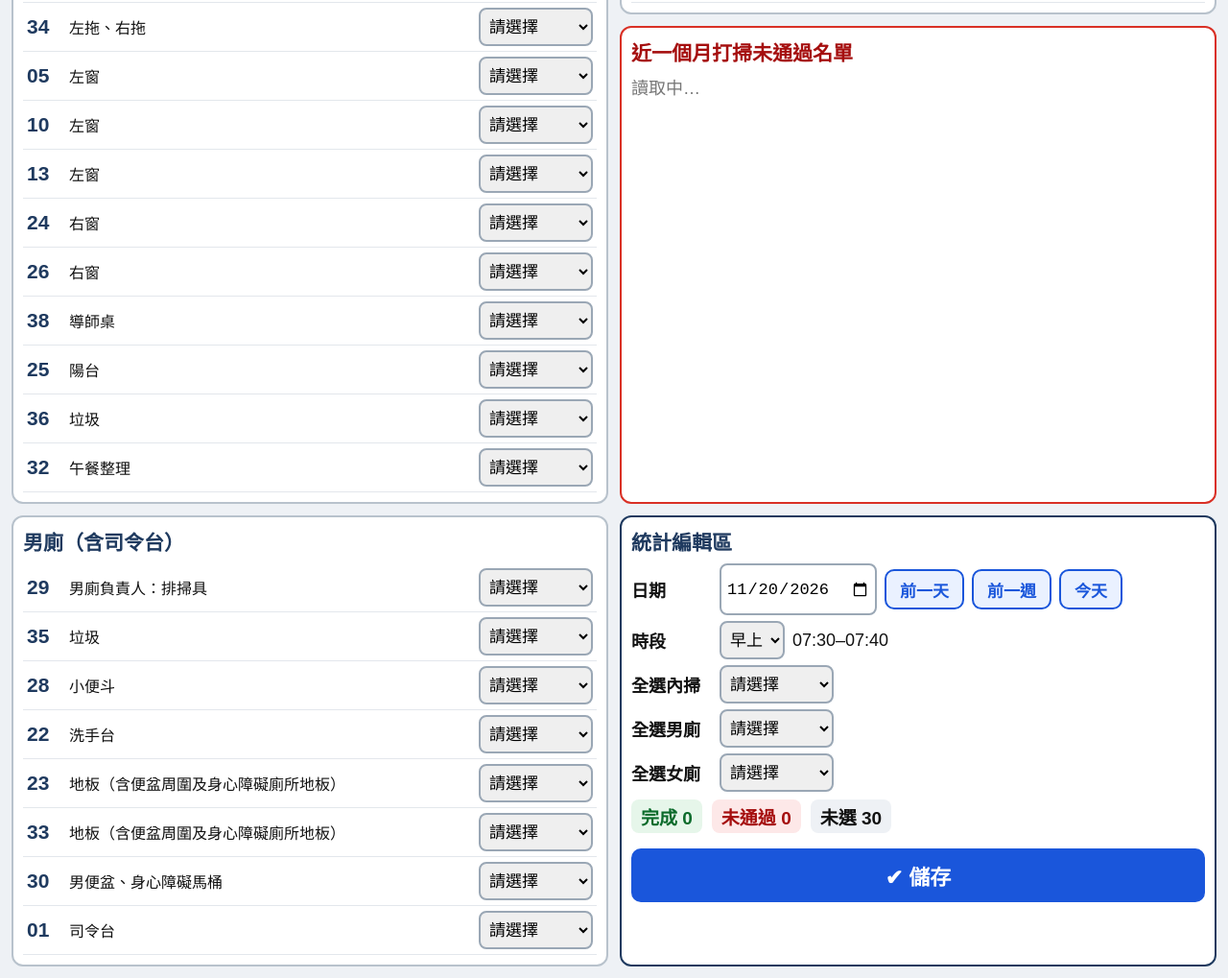
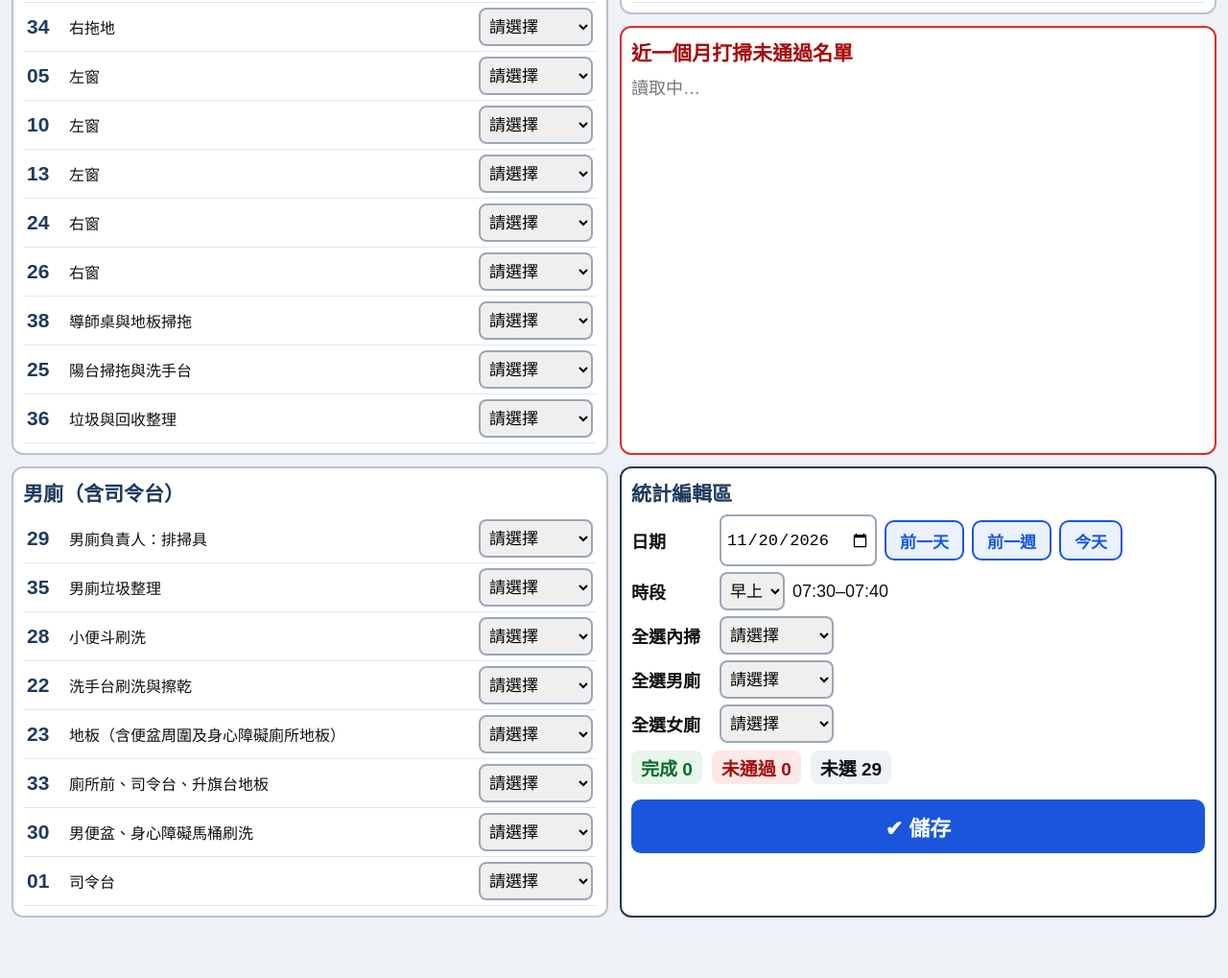
Before and after one commit to smarttmac-debug/smarttmac-debug.github.io, a plain HTML site: page cleaning-709/index.html in a window 1280 px wide. Shown: the part 420-1439 px from the top of the page at 96% size. After the commit the page ends 1388 px from the top, so only its background shows below. Drawn offline with Linux system fonts and the light colour scheme; no server answers.

Commit message:
cleaning-709: 更新15項工作名稱與32號僅中午時段顯示

```diff
--- a/cleaning-709/index.html
+++ b/cleaning-709/index.html
@@ -42,21 +42,23 @@ button{font-size:17px;font-weight:700;min-height:42px;padding:0 14px;border-radi
 <script>
 var API='https://script.google.com/macros/s/AKfycbywQvfNKWqSi5ZpAnwFmTw00T40NidyTA86j6p6bF6QxrR6rMJ1UJ5XWUte7TCQSWwR/exec';
 var TIMES={'早上':'07:30–07:40','中午':'12:15–12:30','下午':'14:50–15:05'};
-var R={in:[['11','內掃負責人：排掃具'],['21','講台、黑板'],['27','講台、黑板'],['03','左掃、右掃'],['04','左掃、右掃'],['31','左拖、右拖'],['34','左拖、右拖'],['05','左窗'],['10','左窗'],['13','左窗'],['24','右窗'],['26','右窗'],['38','導師桌'],['25','陽台'],['36','垃圾'],['32','午餐整理']],
-fe:[['08','女廁負責人：排掃具'],['12','垃圾'],['09','廁所'],['02','洗手台'],['06','地板（含便盆周圍地板）'],['07','地板（含便盆周圍地板）']],
-ma:[['29','男廁負責人：排掃具'],['35','垃圾'],['28','小便斗'],['22','洗手台'],['23','地板（含便盆周圍及身心障礙廁所地板）'],['33','地板（含便盆周圍及身心障礙廁所地板）'],['30','男便盆、身心障礙馬桶'],['01','司令台']]};
+var R={in:[['11','內掃負責人：排掃具'],['21','講台、黑板'],['27','講台、黑板'],['03','左掃地'],['04','右掃地'],['31','左拖地'],['34','右拖地'],['05','左窗'],['10','左窗'],['13','左窗'],['24','右窗'],['26','右窗'],['38','導師桌與地板掃拖'],['25','陽台掃拖與洗手台'],['36','垃圾與回收整理'],['32','午餐整理','中午']],
+fe:[['08','女廁負責人：排掃具'],['12','女廁垃圾整理'],['09','女便盆刷洗'],['02','洗手台刷洗與擦乾'],['06','地板（含便盆周圍地板）'],['07','地板（含便盆周圍地板）']],
+ma:[['29','男廁負責人：排掃具'],['35','男廁垃圾整理'],['28','小便斗刷洗'],['22','洗手台刷洗與擦乾'],['23','地板（含便盆周圍及身心障礙廁所地板）'],['33','廁所前、司令台、升旗台地板'],['30','男便盆、身心障礙馬桶刷洗'],['01','司令台']]};
 function $(id){return document.getElementById(id)}
 function sessFor(h){return h<11?'早上':(h<14?'中午':'下午')}
 function tpeNow(){var d=new Date(Date.now()+8*3600e3);return {date:d.toISOString().slice(0,10),h:d.getUTCHours()}}
 function shift(ds,n){var d=new Date(ds+'T00:00:00Z');d.setUTCDate(d.getUTCDate()+n);return d.toISOString().slice(0,10)}
 function color(s){s.className=s.value==='打掃完成'?'ok':(s.value==='打掃未通過'?'ng':'')}
+function active(s){return !s.dataset.only||s.dataset.only===$('sess').value}
+function syncRows(){var se=$('sess').value;document.querySelectorAll('.row[data-only]').forEach(function(row){var show=row.dataset.only===se;row.style.display=show?'':'none';if(!show){var s=row.querySelector('select');s.value='';color(s);}})}
 function build(){Object.keys(R).forEach(function(k){var box=$('l_'+k);R[k].forEach(function(r){
- var d=document.createElement('div');d.className='row';
- d.innerHTML='<span class="seat">'+r[0]+'</span><span class="job">'+r[1]+'</span><select data-seat="'+r[0]+'" data-g="'+k+'"><option value="">請選擇</option><option>打掃完成</option><option>打掃未通過</option></select>';
+ var d=document.createElement('div');d.className='row';if(r[2])d.dataset.only=r[2];
+ d.innerHTML='<span class="seat">'+r[0]+'</span><span class="job">'+r[1]+'</span><select data-seat="'+r[0]+'" data-g="'+k+'"'+(r[2]?' data-only="'+r[2]+'"':'')+'><option value="">請選擇</option><option>打掃完成</option><option>打掃未通過</option></select>';
  box.appendChild(d);});});
  document.querySelectorAll('select[data-seat]').forEach(function(s){s.onchange=function(){color(s);count();dirty=true}});
  document.querySelectorAll('select[data-all]').forEach(function(a){a.onchange=function(){if(!a.value)return;
-  document.querySelectorAll('select[data-g="'+a.dataset.all+'"]').forEach(function(s){s.value=a.value;color(s)});a.value='';count();dirty=true}});}
+  document.querySelectorAll('select[data-g="'+a.dataset.all+'"]').forEach(function(s){if(!active(s))return;s.value=a.value;color(s)});a.value='';count();dirty=true}});}
 var dirty=false;
 function renderFail(list){var el=$('fl');if(!list)return;el.innerHTML='';
  if(!list.length){el.innerHTML='<span class="muted">近一個月無未通過紀錄</span>';return}
@@ -65,17 +67,17 @@ function renderFail(list){var el=$('fl');if(!list)return;el.innerHTML='';
   var b=document.createElement('span');b.className='c';b.textContent='累積'+x.count+'次';
   var c=document.createElement('span');c.className='dt';c.textContent=x.details.map(function(t){return t.text}).join('、');
   d.appendChild(a);d.appendChild(b);d.appendChild(c);el.appendChild(d)})}
-function count(){var a=0,b=0,c=0;document.querySelectorAll('select[data-seat]').forEach(function(s){if(s.value==='打掃完成')a++;else if(s.value==='打掃未通過')b++;else c++});$('n1').textContent=a;$('n2').textContent=b;$('n3').textContent=c}
+function count(){var a=0,b=0,c=0;document.querySelectorAll('select[data-seat]').forEach(function(s){if(!active(s))return;if(s.value==='打掃完成')a++;else if(s.value==='打掃未通過')b++;else c++});$('n1').textContent=a;$('n2').textContent=b;$('n3').textContent=c}
 function call(fn,args){return fetch(API,{method:'POST',redirect:'follow',credentials:'omit',headers:{'Content-Type':'text/plain;charset=utf-8'},body:JSON.stringify({fn:fn,args:args})}).then(function(r){return r.json()}).then(function(j){if(!j.ok)throw new Error(j.error||'錯誤');return j.result})}
 function hdr(){$('hdr').textContent=$('date').value+' '+$('sess').value;$('sessTime').textContent=TIMES[$('sess').value]}
-function load(){hdr();$('st').textContent='讀取中…';$('msg').textContent='';
+function load(){hdr();syncRows();$('st').textContent='讀取中…';$('msg').textContent='';
  document.querySelectorAll('select[data-seat]').forEach(function(s){s.value='';color(s)});count();
  var d=$('date').value,se=$('sess').value;
  call('cleanGet',[d,se]).then(function(r){renderFail(r.recentFailed);if(d!==$('date').value||se!==$('sess').value)return;
-  document.querySelectorAll('select[data-seat]').forEach(function(s){s.value=r.results[s.dataset.seat]||'';color(s)});count();dirty=false;
+  document.querySelectorAll('select[data-seat]').forEach(function(s){s.value=active(s)?(r.results[s.dataset.seat]||''):'';color(s)});count();dirty=false;
   $('st').textContent=r.updated?('已儲存 '+r.updated):'尚無紀錄';}).catch(function(e){$('st').textContent='讀取失敗：'+e.message})}
 function change(){if(dirty&&!confirm('尚未儲存，確定切換？'))return false;dirty=false;load();return true}
-$('save').onclick=function(){var res={};document.querySelectorAll('select[data-seat]').forEach(function(s){if(s.value)res[s.dataset.seat]=s.value});
+$('save').onclick=function(){var res={};document.querySelectorAll('select[data-seat]').forEach(function(s){if(active(s)&&s.value)res[s.dataset.seat]=s.value});
  $('save').disabled=true;$('msg').textContent='儲存中…';
  call('cleanSave',[$('date').value,$('sess').value,res]).then(function(r){renderFail(r.recentFailed);dirty=false;$('msg').textContent='✅ 已儲存 '+r.saved+' 筆（'+r.updated+'）';$('st').textContent='已儲存 '+r.updated})
  .catch(function(e){$('msg').textContent='❌ 儲存失敗：'+e.message}).then(function(){$('save').disabled=false})};
```
